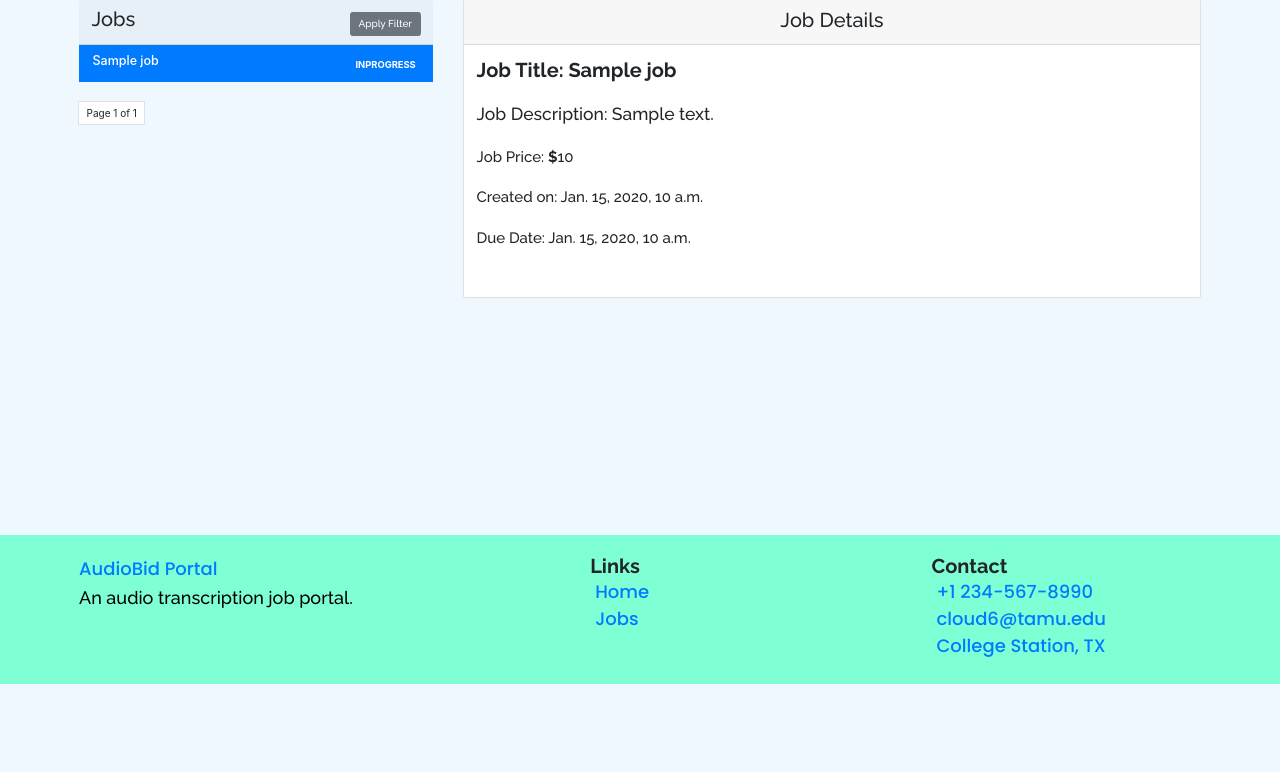
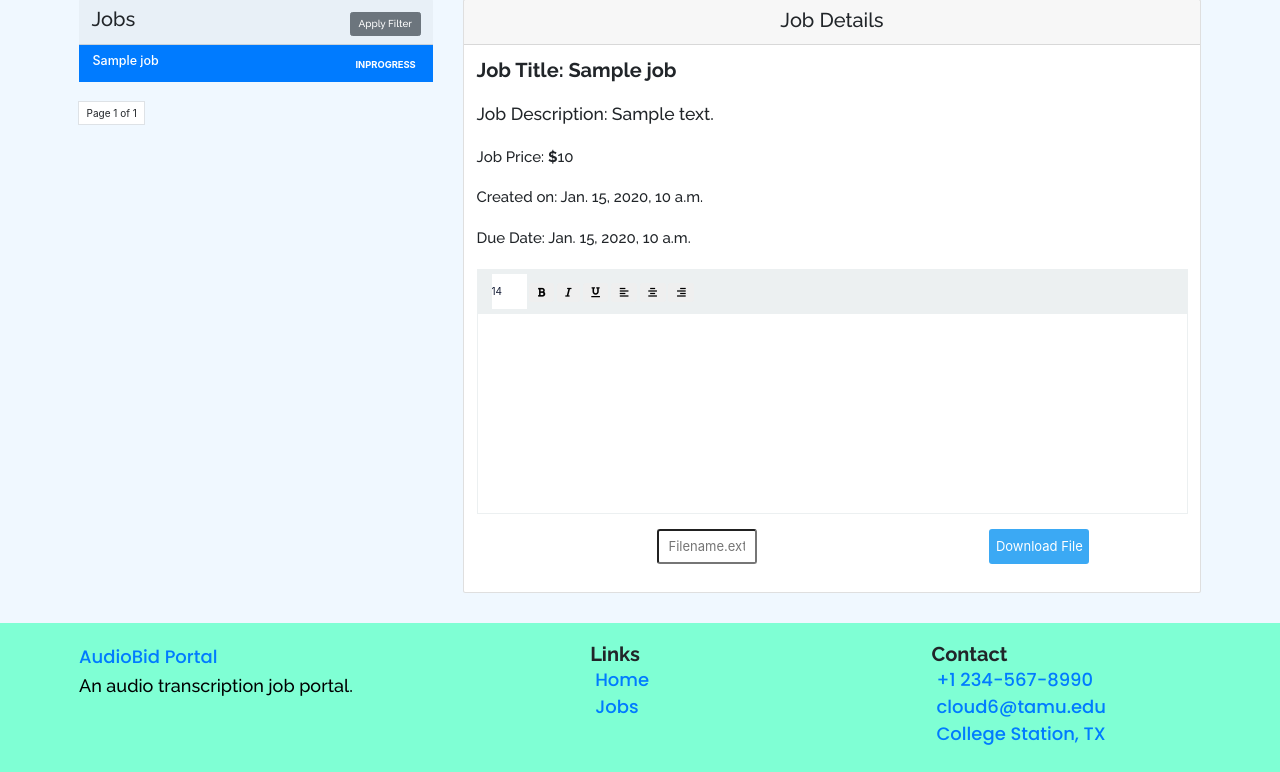
Before and after one commit to vasunverma/Audio-Bid, a Django app: template users/templates/jobs/jobs.html in a window 1280 px wide, after a click that opens the changed part. Shown: the part 116-888 px from the top of the page. Before the commit the page ends 800 px from the top, so only its background shows below. Run offline with Django 4.2, Linux system fonts and the light colour scheme; the template is opened without the code that fills it: most values are stand-ins (such as "Sample title", 1, 10 or a date in 2020); some libraries are stand-ins or nearby versions.

Commit message:
Adding rich-text editor

```diff
--- a/users/static/css/job.css
+++ b/users/static/css/job.css
@@ -53,3 +53,74 @@
   from { opacity: 1; }
   to { opacity: 0; }
 }
+
+input[type=number]{
+outline:none;
+border:none;
+width:35px;
+color:#131c35;
+font-size:10px;
+padding: 10px 0px;
+margin-left:10px;
+}
+input[type=color]{
+outline:none;
+border:none;
+width:35px;
+background:none;
+}
+text{
+width:100%;
+height:200px;
+padding:10px;
+border-radius:5px;
+outline:none;
+border:none;
+resize:vertical;
+}
+.text-editor-header{
+background-color : #ecf0f1;
+padding : 5px;
+}
+.text-editor-header btn{
+border:none;
+outline:none;
+background-color:transparent;
+margin-right:5px;
+cursor:pointer;
+}
+button:hover{
+background:#40576d1a;
+}
+button.active{
+background:#73b1e333;
+color:#5271ff;
+}
+#content{
+min-height:200px;
+border:1px solid #ecf0f1;
+border-top : 0px;
+padding:20px;
+font-size:14px;
+}
+#filename{
+width: 100px;
+border-radius: 3px;
+color: #052a53;
+padding: 0 10px;
+height: 35px;
+line-height: 35px;
+font-size: 13px;
+margin-left: 180px;
+}
+#download{
+background: #3ba9f4;
+color:white;
+font-size:13px;
+height:35px;
+border:none;
+border-radius:3px;
+width: 100px;
+cursor:pointer;
+margin-left:230px;
+}
--- /dev/null
+++ b/users/static/js/text-editor.js
@@ -0,0 +1,45 @@
+
+const elements = document.querySelectorAll('.btn');
+elements.forEach(element => {
+element.addEventListener('click', () => {
+let command = element.dataset['element'];
+document.execCommand(command,false,null);
+});
+});
+
+const textarea = document.querySelector('#content');
+
+function f1(e){
+let value = e.value;
+textarea.style.fontSize = value + "px";
+}
+
+function downloadFile(filename, content) {
+  const element = document.createElement('a');
+  const blob = new Blob([content], { type: 'plain/text' });
+
+  const fileUrl = URL.createObjectURL(blob);
+
+  element.setAttribute('href', fileUrl);
+  element.setAttribute('download', filename);
+  element.style.display = 'none';
+
+  document.body.appendChild(element);
+  element.click();
+
+  document.body.removeChild(element);
+};
+
+window.onload = () => {
+  document.getElementById('download').
+  addEventListener('click', e => {
+
+    const filename = document.getElementById('filename').value;
+
+    const content = document.querySelector('#content').innerHTML;
+
+    if (filename && content) {
+      downloadFile(filename, content);
+    }
+  });
+};
--- a/users/templates/jobs/jobs.html
+++ b/users/templates/jobs/jobs.html
@@ -70,7 +70,34 @@
                         <br>
                         <h4 class="card-title">Due Date: {{job.end_date}}</h4>
                         <br>
+	                    <div class = "text-editor-header">
+		                    <input type = "number" id="font_size" min = "1" max = "100" value = "14" onclick="f1(this)">
+		                    <button type="button"  class="btn" data-element = "bold">
+			                    <i class="fa fa-bold"></i>
+		                    </button>
+		                    <button type="button" class="btn" data-element = "italic">
+			                    <i class="fa fa-italic"></i>
+		                    </button>
+		                    <button type="button"  class="btn " data-element = "underline">
+			                    <i class="fa fa-underline"></i>
+		                    </button>
+		                    <button type="button" class="btn" data-element = "justifyLeft">
+			                    <i class="fa fa-align-left"></i>
+		                    </button>
+		                    <button type="button" class="btn" data-element = "justifyCenter">
+			                    <i class="fa fa-align-center"></i>
+		                    </button>
+		                    <button type="button" class="btn" data-element = "justifyRight">
+			                    <i class="fa fa-align-right"></i>
+		                    </button>
+	                    </div>
+<!--	                    <textarea id="textarea" placeholder="Type Your Text Here..."></textarea>-->
+	                    <div class = "content_" id="content"  contenteditable="true"></div>
+	                    <br>
+	                    <input placeholder="Filename.ext" id="filename" >
+	                    <button id="download">Download File</button>
                         <br>
+	                    <br>
                         <div class="d-flex justify-content-between">
                         {% if job.worker_id == "0" and not creator %}
                         <button class="btn btn-danger btn-lg" type="button" data-toggle="modal" data-target="#confirmClaimJob"
@@ -340,4 +367,5 @@
 <script src="/static/js/recorder.js"></script>
 <script src="/static/js/create-job.js"></script>
 <script src="/static/js/edit-job.js"></script>
+<script src="/static/js/text-editor.js"></script>
 {% endblock %}
```
